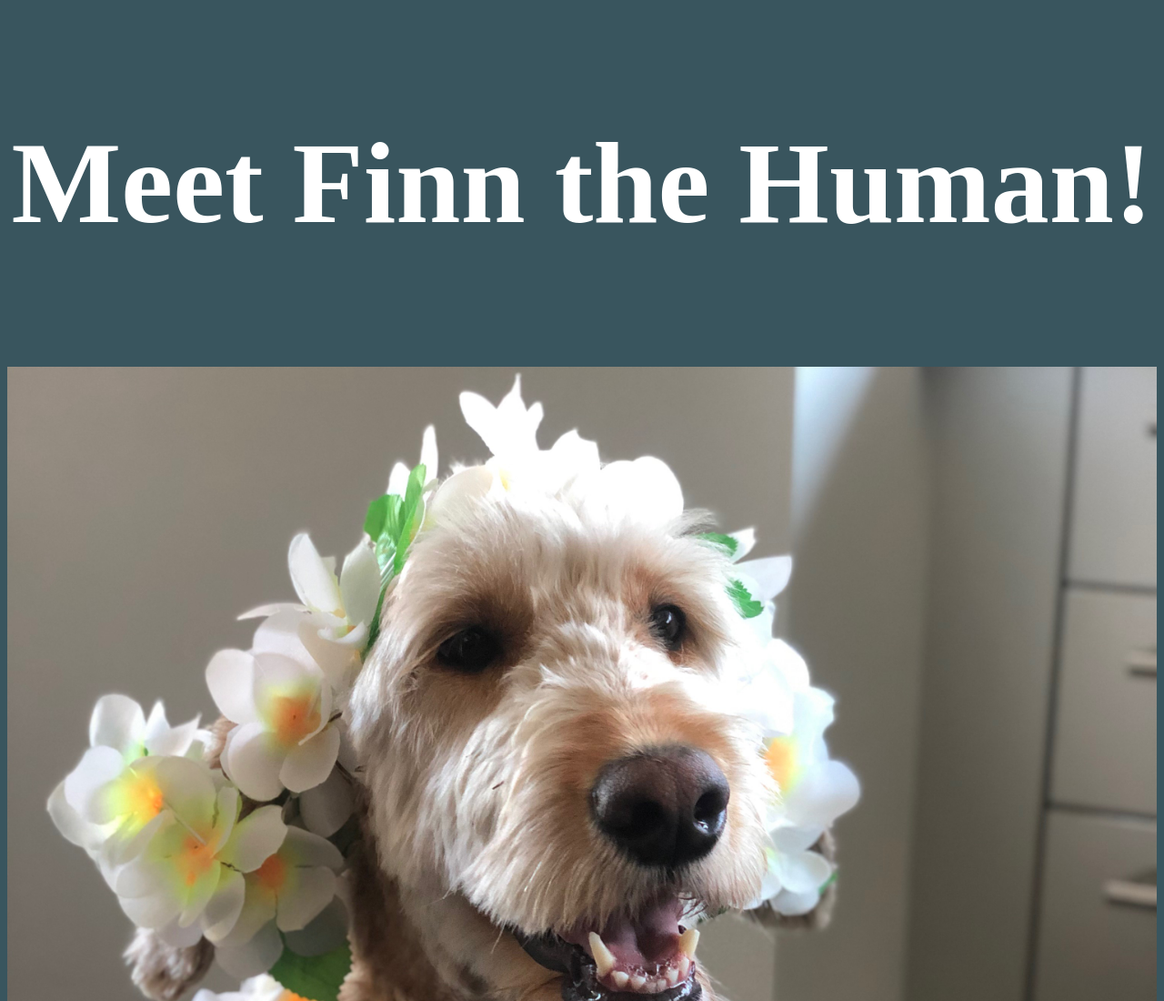
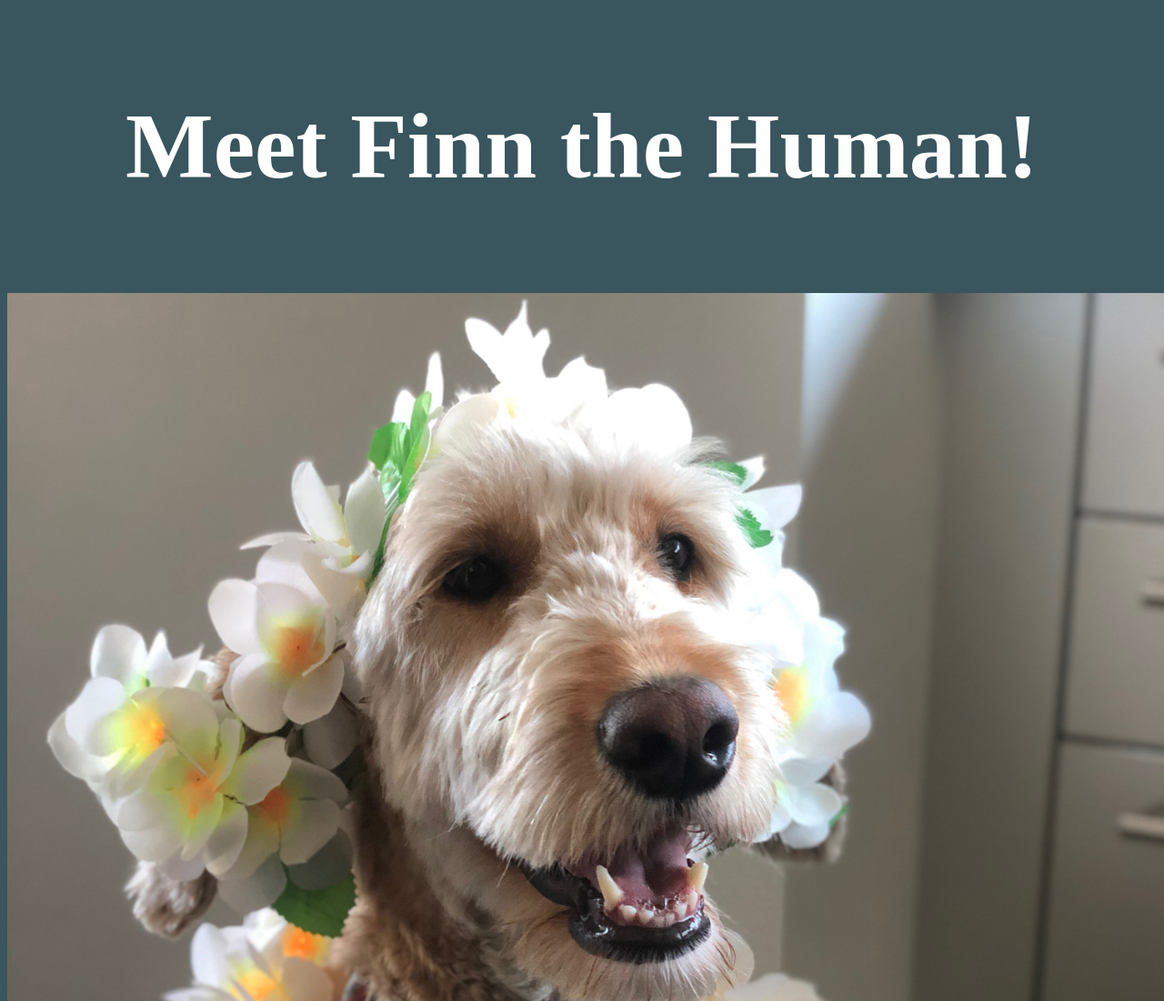
Before and after one commit to lfloegel/project-0, a plain HTML site: page index.html in a window 1280 px wide. Shown: the top 1100 px of the page at 91% size. Drawn offline with Linux system fonts and the light colour scheme.

Commit message:
fixed sizes

```diff
--- a/style.css
+++ b/style.css
@@ -5,11 +5,11 @@ body {
 h3 {
     color: white;
     text-align: center;
-    font-size: 8em;
+    font-size: 8vw;
 }
 
 img {
-    width: 100%;
+    width: 100vw;
     height: auto;
 }
 
```
